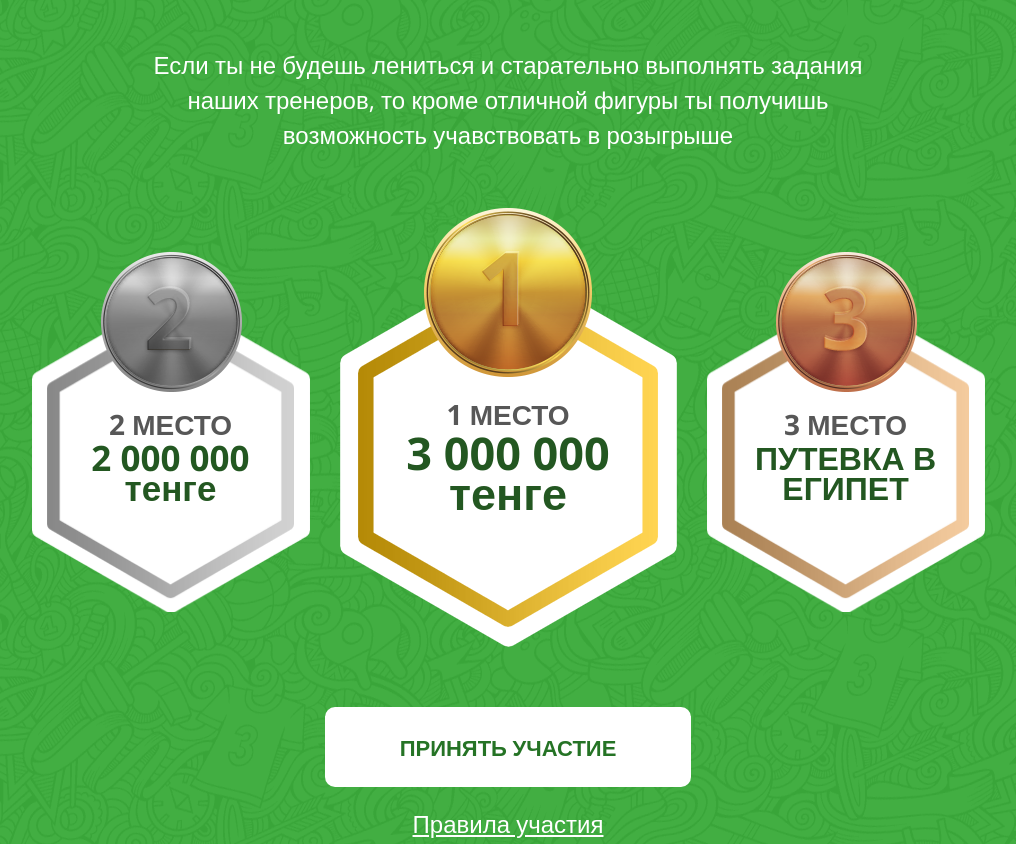
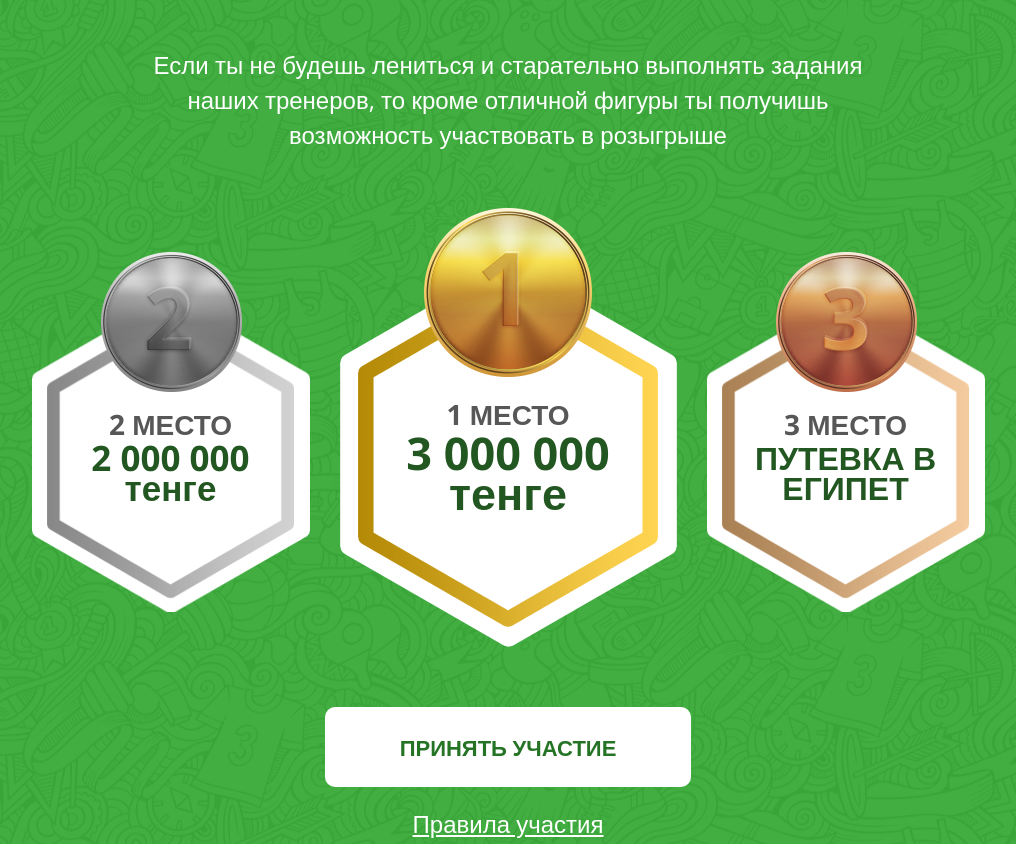
Before and after one commit to tGulevich/Vesogonka, a website: page index.html in a window 1280 px wide. Shown: the part 3857-4701 px from the top of the page, without its empty margins (132-1148 px from the left). Drawn offline with nearby package versions, Linux system fonts and the light colour scheme.

Commit message:
Corrections 2.0

```diff
--- a/index.html
+++ b/index.html
@@ -184,7 +184,7 @@
                     <span class="title__span title__span--white">Шанс выиграть призы</span>
                 </h2>
                 <p class="paragraph paragraph--white prizes__description">
-                    Если ты не будешь лениться и старательно выполнять задания наших тренеров, то кроме отличной фигуры ты получишь возможность учавствовать в розыгрыше
+                    Если ты не будешь лениться и старательно выполнять задания наших тренеров, то кроме отличной фигуры ты получишь возможность участвовать в розыгрыше
                 </p>
                 <div class="prize">
                     <div class="prize__box prize__box--silver">
```
